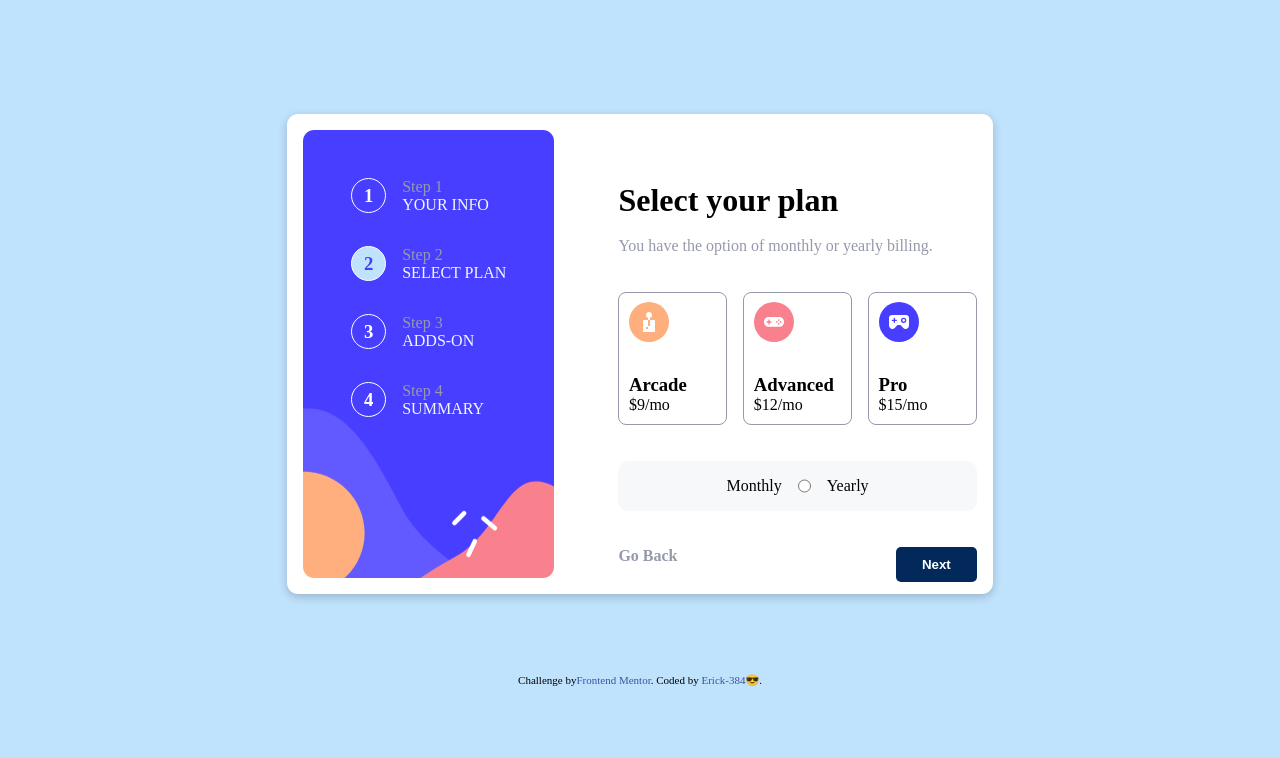
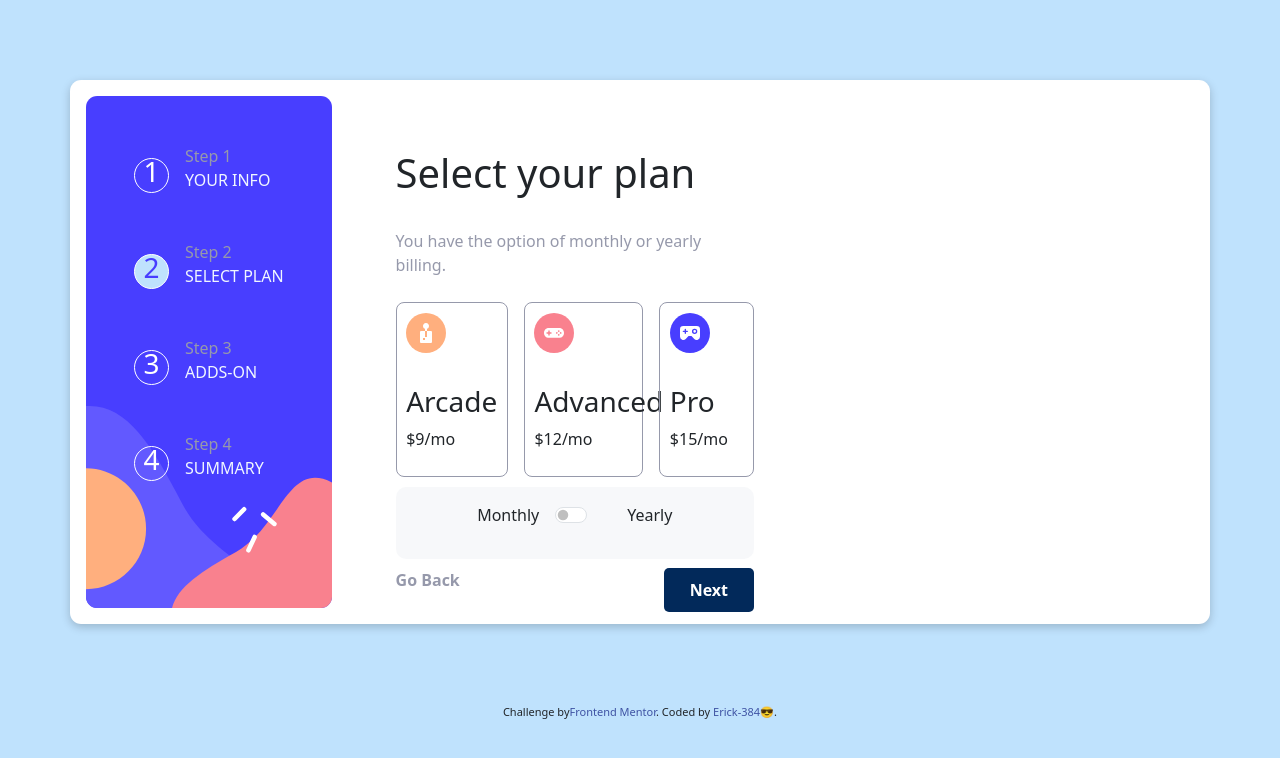
Before and after one commit to Erick384/MultiStep-Form_React, a React (Vite) app: page /Plans in a window 1280 px wide. Shown: the top 758 px of the page. Built offline with nearby package versions, Linux system fonts and the light colour scheme.

Commit message:
Uploading Commits

```diff
--- a/index.html
+++ b/index.html
@@ -11,6 +11,12 @@
     />
     <meta name="viewport" content="width=device-width, initial-scale=1.0" />
     <title>Multi-step form</title>
+    <link
+      href="https://cdn.jsdelivr.net/npm/bootstrap@5.3.0/dist/css/bootstrap.min.css"
+      rel="stylesheet"
+      integrity="sha384-9ndCyUaIbzAi2FUVXJi0CjmCapSmO7SnpJef0486qhLnuZ2cdeRhO02iuK6FUUVM"
+      crossorigin="anonymous"
+    />
   </head>
   <body>
     <div id="root"></div>
--- a/src/Components/Personal-Info/PersonInfo.jsx
+++ b/src/Components/Personal-Info/PersonInfo.jsx
@@ -4,7 +4,7 @@ import { NavLink } from "react-router-dom";
 
 function PersonInfo() {
   return (
-    <div className="right-txt">
+    <form className="right-txt">
       <div className="Info-txt">
         <div className="header">
           <h1>Personal info</h1>
@@ -38,11 +38,11 @@ function PersonInfo() {
         </div>
       </div>
       <div className="next-Button">
-        <button>
+        <button type="submit">
           <NavLink to="/Plans">Next</NavLink>
         </button>
       </div>
-    </div>
+    </form>
   );
 }
 
--- a/src/Components/Plans/Plans.css
+++ b/src/Components/Plans/Plans.css
@@ -20,17 +20,17 @@
   flex-direction: column;
   justify-content: center;
   gap: 2rem;
-    padding: .6rem;
-    border-radius: .5rem;
+  padding: 0.6rem;
+  border-radius: 0.5rem;
 }
-  .svgtxt{
+.svgtxt {
   display: flex;
   flex-direction: column;
 }
-  .switch{
+.switch {
   display: flex;
   gap: 1rem;
-    background-color: hsla(229, 24%, 87%,0.2);
+  background-color: hsla(229, 24%, 87%, 0.2);
   padding: 1rem;
   border-radius: 10px;
   justify-content: center;
@@ -39,7 +39,7 @@
   display: flex;
   justify-content: space-between;
 }
-  .button a{
+.button a {
   text-decoration: none;
   color: hsl(231, 11%, 63%);
   font-weight: bolder;
--- a/src/Components/Plans/Plans.jsx
+++ b/src/Components/Plans/Plans.jsx
@@ -78,11 +78,23 @@ function Plans() {
         </div>
       </div>
 
-      <div className="switch">
+      <label className="switch">
         <p>Monthly</p>
-        <input type="radio" name="switch" />
+        {/* <input type="checkbox" name="switch" id="switch" /> */}
+        <div class="form-check form-switch">
+          <input
+            class="form-check-input"
+            type="checkbox"
+            role="switch"
+            id="flexSwitchCheckDefault"
+          />
+          {/* <label class="form-check-label" for="flexSwitchCheckChecked">
+            Checked switch checkbox input
+          </label> */}
+        </div>
+        <span className="slider"></span>
         <p>Yearly</p>
-      </div>
+      </label>
       <div className="AddsOnbutton">
         <NavLink to="/">Go Back</NavLink>
         <button>
```
Lines whose indentation alone changed are shown as unchanged.
